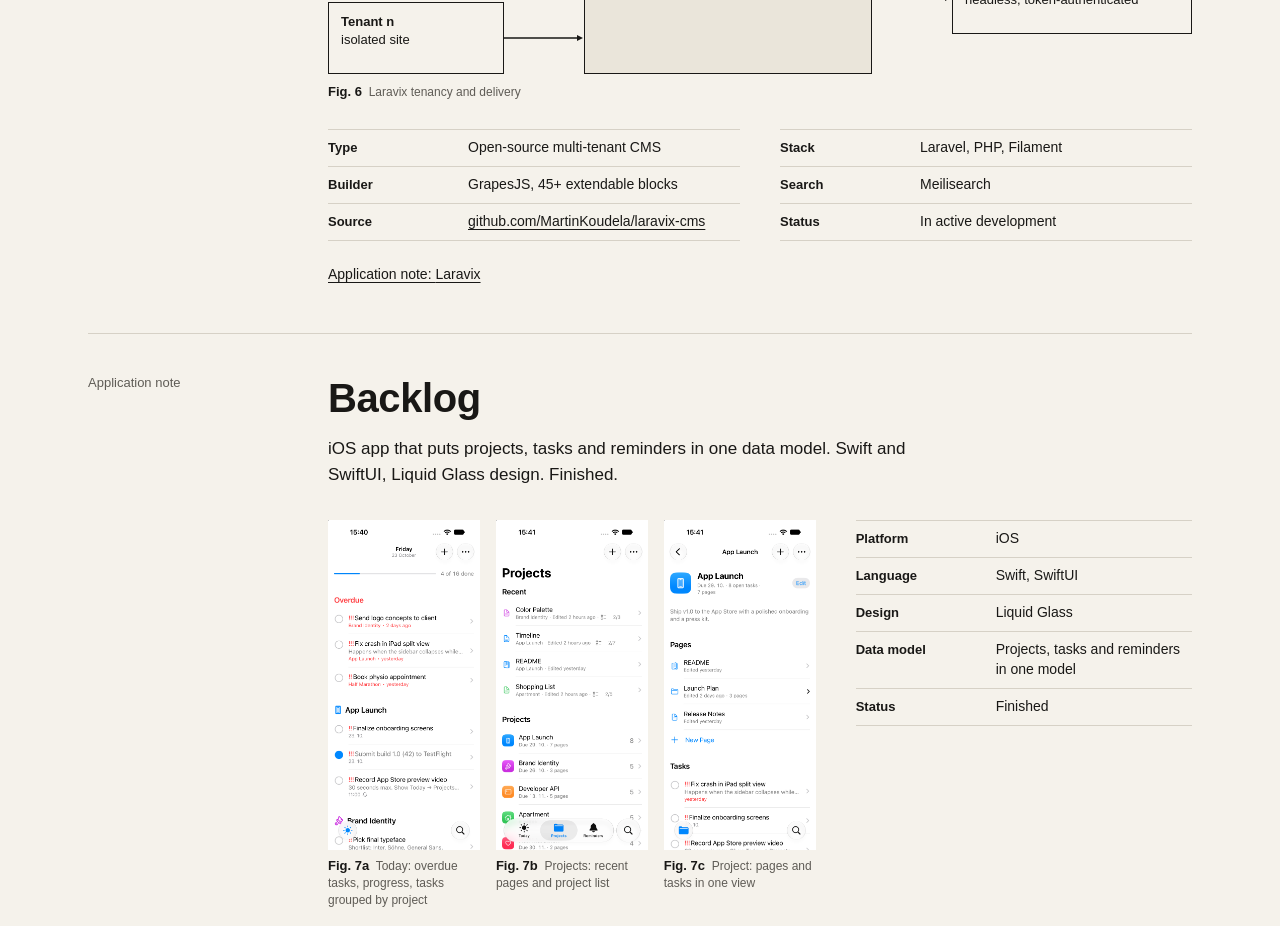
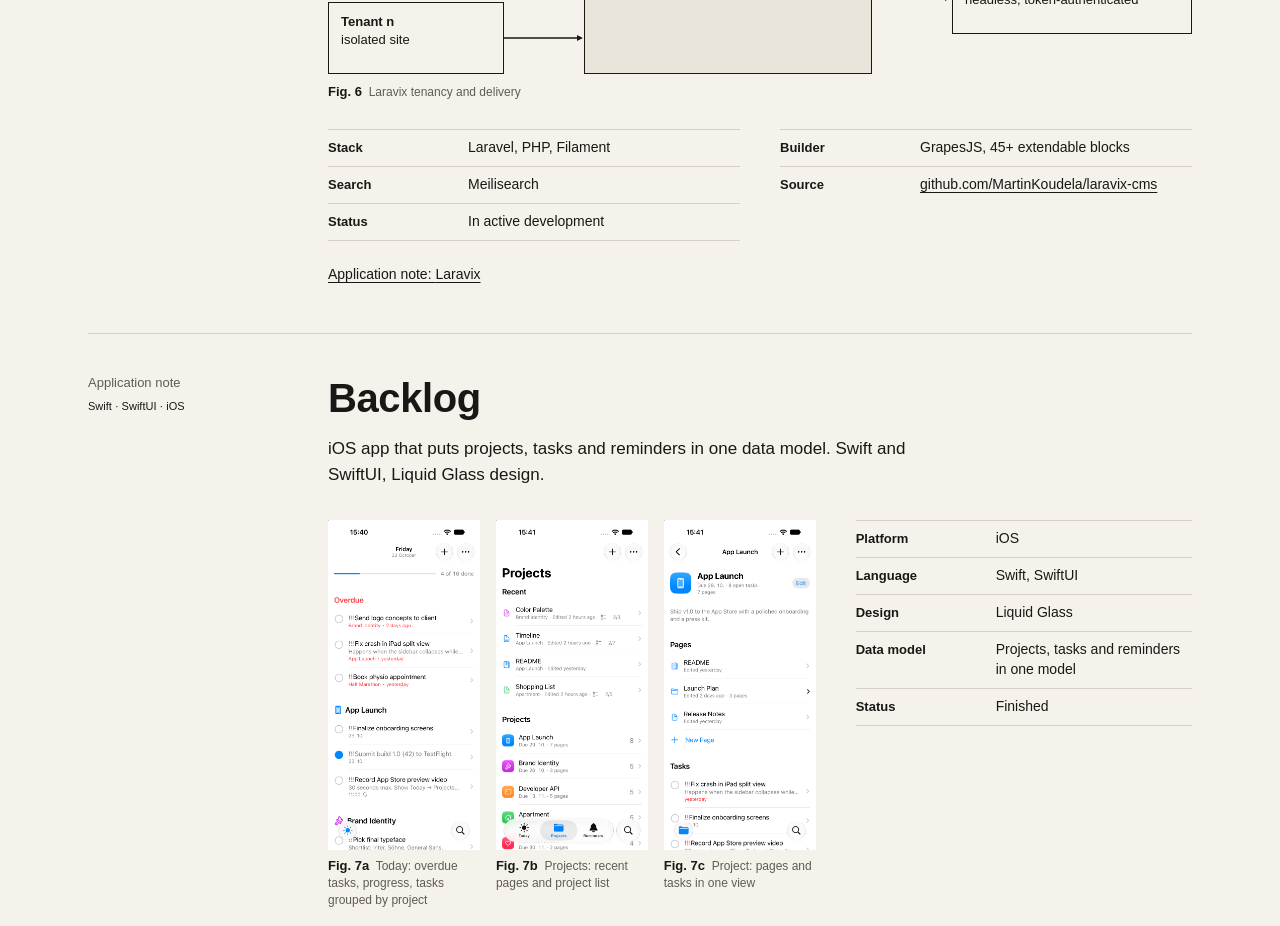
Before and after one commit to MartinKoudela/portfolio, a Next.js app: page / in a window 1280 px wide. Shown: the part 7340-8266 px from the top of the page. Built offline with nearby package versions, Linux system fonts and the light colour scheme.

Commit message:
Tidy Laravix and Backlog summaries and descriptors

```diff
--- a/src/content/site.ts
+++ b/src/content/site.ts
@@ -832,7 +832,7 @@
         shortName: "Laravix",
         category: "software",
         descriptor: "Laravel · multi-tenant CMS",
-        metaDescription: "Open-source multi-tenant CMS: each site is an isolated tenant, delivered through a Blade theme or a token-authenticated REST API. In active development.",
+        metaDescription: "Open-source multi-tenant CMS: each site is an isolated tenant, delivered through a Blade theme or a token-authenticated REST API.",
         summary:
             "Open-source multi-tenant CMS. Each site is an isolated tenant with its own content, users, media and theme, delivered through a Blade theme or a token-authenticated REST API.",
         status: "In active development",
@@ -908,7 +908,6 @@
             },
         ],
         specs: [
-            { label: "Type", value: "Open-source multi-tenant CMS" },
             { label: "Stack", value: "Laravel, PHP, Filament" },
             { label: "Builder", value: "GrapesJS, 45+ extendable blocks" },
             { label: "Search", value: "Meilisearch" },
@@ -959,8 +958,9 @@
         name: "Backlog",
         shortName: "Backlog",
         category: "software",
+        descriptor: "Swift · SwiftUI · iOS",
         summary:
-            "iOS app that puts projects, tasks and reminders in one data model. Swift and SwiftUI, Liquid Glass design. Finished.",
+            "iOS app that puts projects, tasks and reminders in one data model. Swift and SwiftUI, Liquid Glass design.",
         status: "Finished",
         links: {},
         layout: "media-specs",
```
